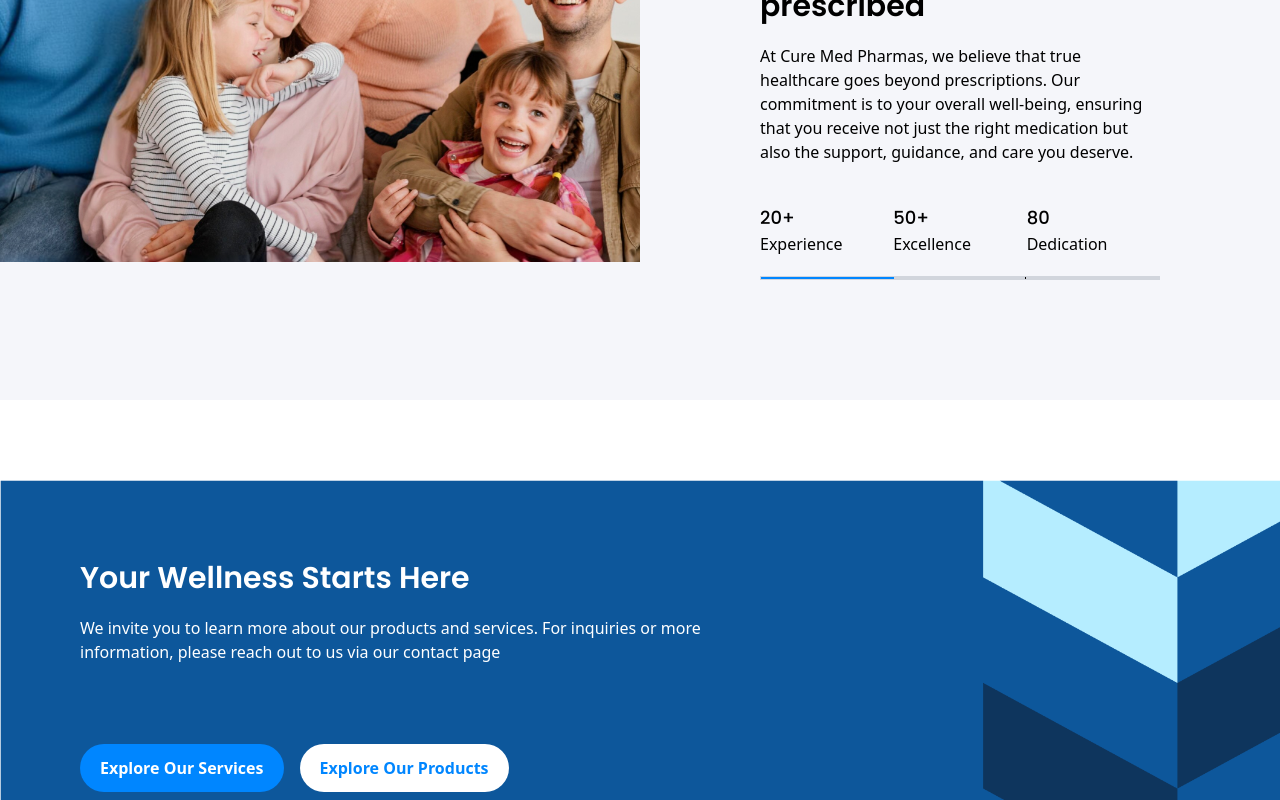
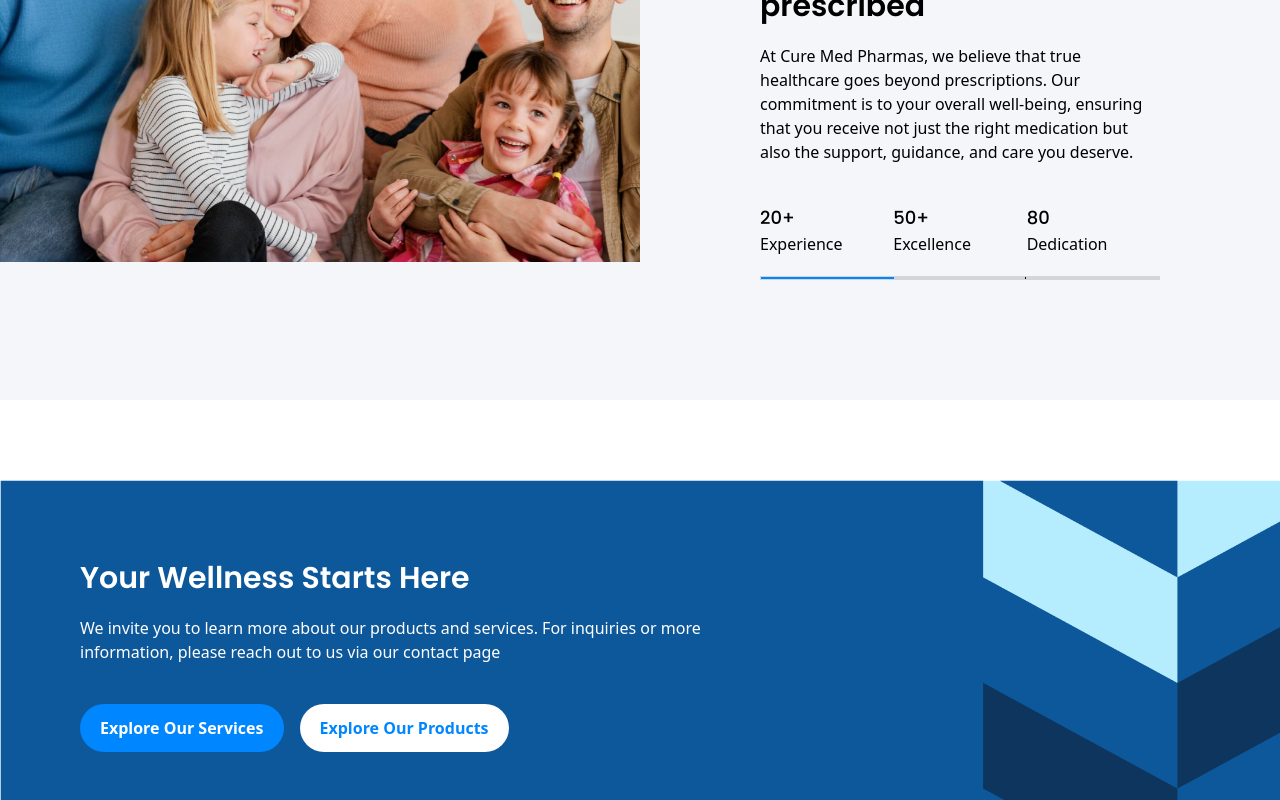
Before and after one commit to Bilal-19/curemed-pharmacy, a React (Vite) app: page /#/ in a window 1280 px wide. Shown: the part 4116-4916 px from the top of the page. Built offline with nearby package versions, Linux system fonts and the light colour scheme.

Commit message:
Fixed layout.

```diff
--- a/src/Pages/Home.jsx
+++ b/src/Pages/Home.jsx
@@ -227,10 +227,10 @@ export default function Home() {
                     <p className="font-normal text-[#FFFFFF]">
                         We invite you to learn more about our products and services. For inquiries or more information, please reach out to us via our contact page
                     </p>
-                    <NavLink to="/services" className="block md:inline-block py-2 px-3 md:py-3 md:px-5 text-sm md:text-base bg-[#0086FF] rounded-4xl text-white mt-5 md:mt-20 hover:bg-white hover:text-[#0086FF] font-[600] mr-4">
+                    <NavLink to="/services" className="block md:inline-block py-2 px-3 md:py-3 md:px-5 text-sm md:text-base bg-[#0086FF] rounded-4xl text-white mt-10 hover:bg-white hover:text-[#0086FF] font-[600] mr-4">
                         Explore Our Services
                     </NavLink>
-                    <NavLink to="/products" className="block md:inline-block py-2 px-3 md:py-3 md:px-5 text-sm md:text-base bg-white rounded-4xl text-[#0086FF] mt-5 md:mt-20 hover:bg-[#0086FF] hover:text-white font-[600]">
+                    <NavLink to="/products" className="block md:inline-block py-2 px-3 md:py-3 md:px-5 text-sm md:text-base bg-white rounded-4xl text-[#0086FF] mt-10 hover:bg-[#0086FF] hover:text-white font-[600]">
                         Explore Our Products
                     </NavLink>
                 </div>
```
